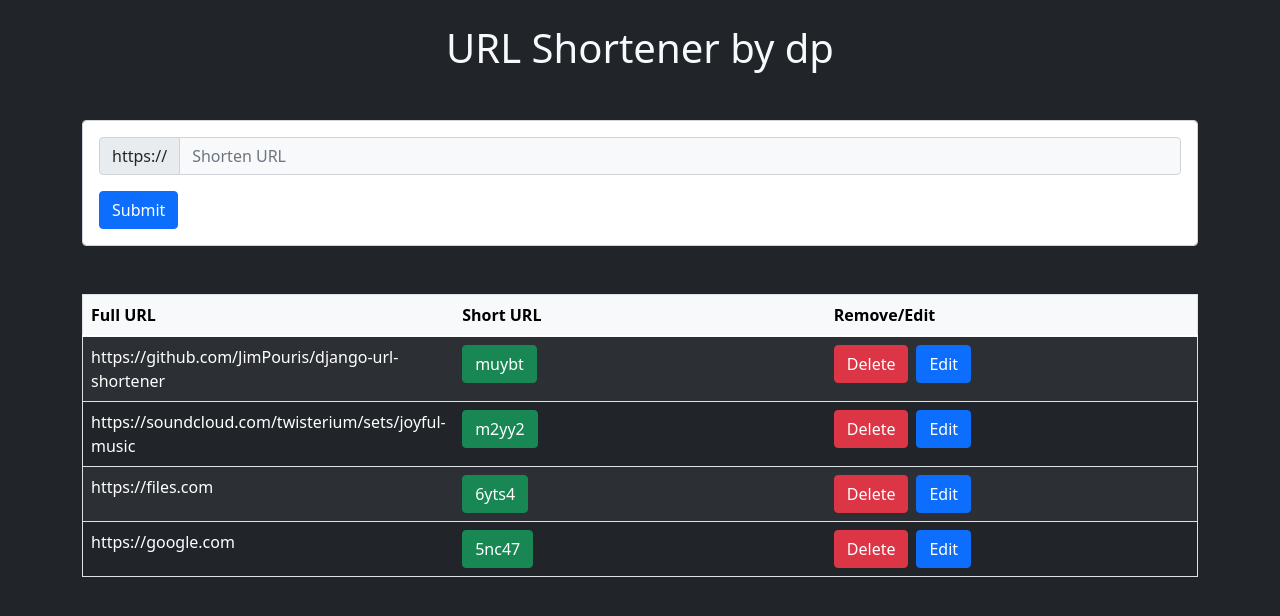
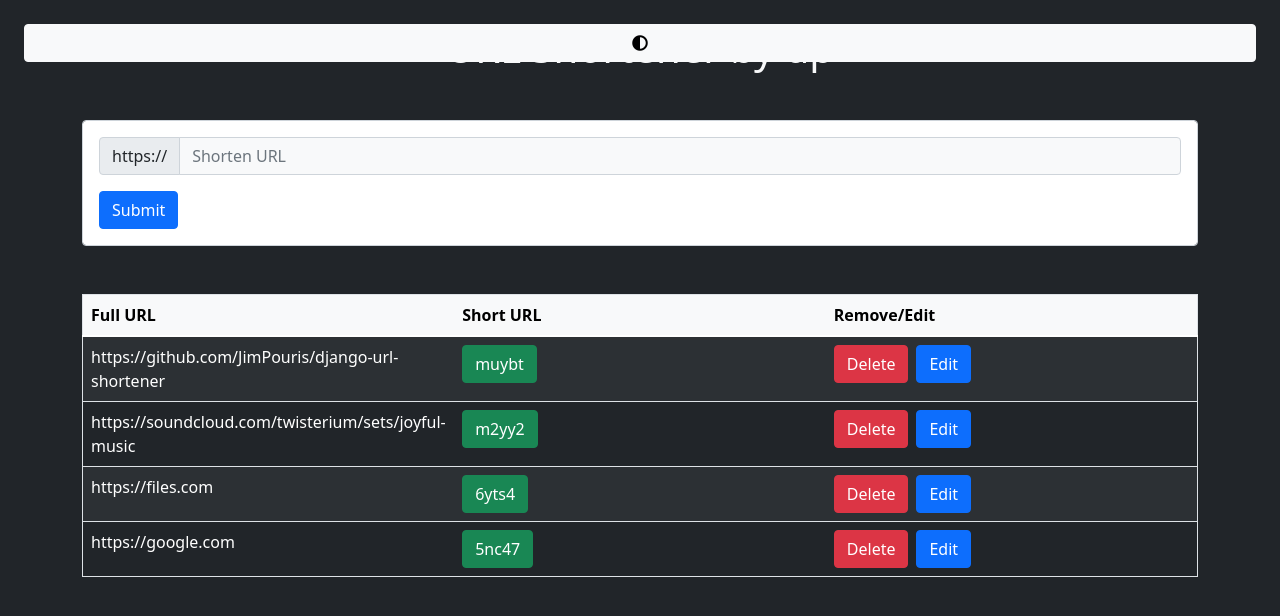
Before and after one commit to dpouris/django-url-shortener, a Django app: page / in a window 1280 px wide. Shown: the top 616 px of the page. Run offline with Django 3.2, Linux system fonts and the light colour scheme; data comes from the database, SQL or seed files in the repository; some libraries are stand-ins or nearby versions.

Commit message:
Added theme swap

```diff
--- /dev/null
+++ b/static/global.css
@@ -0,0 +1,3 @@
+#theme {
+    transition: background-color 0.6s ease-in-out;
+}
--- a/templates/base.html
+++ b/templates/base.html
@@ -1,3 +1,5 @@
+{% load static %}
+
 <!DOCTYPE html>
 <html lang="en">
 <head>
@@ -6,16 +8,25 @@
     <meta name="viewport" content="width=device-width, initial-scale=1.0">
     <!-- CSS only -->
     <link rel="stylesheet" href="https://pro.fontawesome.com/releases/v5.10.0/css/all.css" integrity="sha384-AYmEC3Yw5cVb3ZcuHtOA93w35dYTsvhLPVnYs9eStHfGJvOvKxVfELGroGkvsg+p" crossorigin="anonymous"/>
-
+    <link rel="stylesheet" href="{% static 'global.css' %}">
     <link href="https://cdn.jsdelivr.net/npm/bootstrap@5.1.1/dist/css/bootstrap.min.css" rel="stylesheet" integrity="sha384-F3w7mX95PdgyTmZZMECAngseQB83DfGTowi0iMjiWaeVhAn4FJkqJByhZMI3AhiU" crossorigin="anonymous">
     <!-- JavaScript Bundle with Popper -->
     <script src="https://cdn.jsdelivr.net/npm/bootstrap@5.1.1/dist/js/bootstrap.bundle.min.js" integrity="sha384-/bQdsTh/da6pkI1MST/rWKFNjaCP5gBSY4sEBT38Q/9RBh9AH40zEOg7Hlq2THRZ" crossorigin="anonymous"></script>
     <title>{% block page_title %}{% endblock page_title %}</title>
 </head>
 <body class='bg-dark'>
+<button class="btn btn-light m-4 fixed-top" id='theme' onclick='themeSwapper();'><i class="fas fa-adjust"></i></button>
 {% block page_content %}
 
 
 {% endblock page_content %}
 </body>
+<script>
+    function themeSwapper(){
+        document.querySelector('#theme').classList.toggle('btn-light')
+        document.querySelector('#theme').classList.toggle('btn-dark')
+        document.body.classList.toggle('bg-dark')
+        document.querySelector('#title').classList.toggle('text-light')
+    }
+</script>
 </html>
--- a/templates/index.html
+++ b/templates/index.html
@@ -3,7 +3,7 @@
 
 {% block page_content %}
 {% if updated %} <h1>ITEM UPDATED</h1> {% endif %}
-<h1 class='text-center mt-4 text-light'>URL Shortener by dp</h1>
+<h1 class='text-center mt-4 text-light' id='title'>URL Shortener by dp</h1>
 {% if res %} <h1>{{res}}</h1>{% endif %}
     <div class='container mt-5'>
         <form class='form-control p-3'action="/" method='POST'>
```
